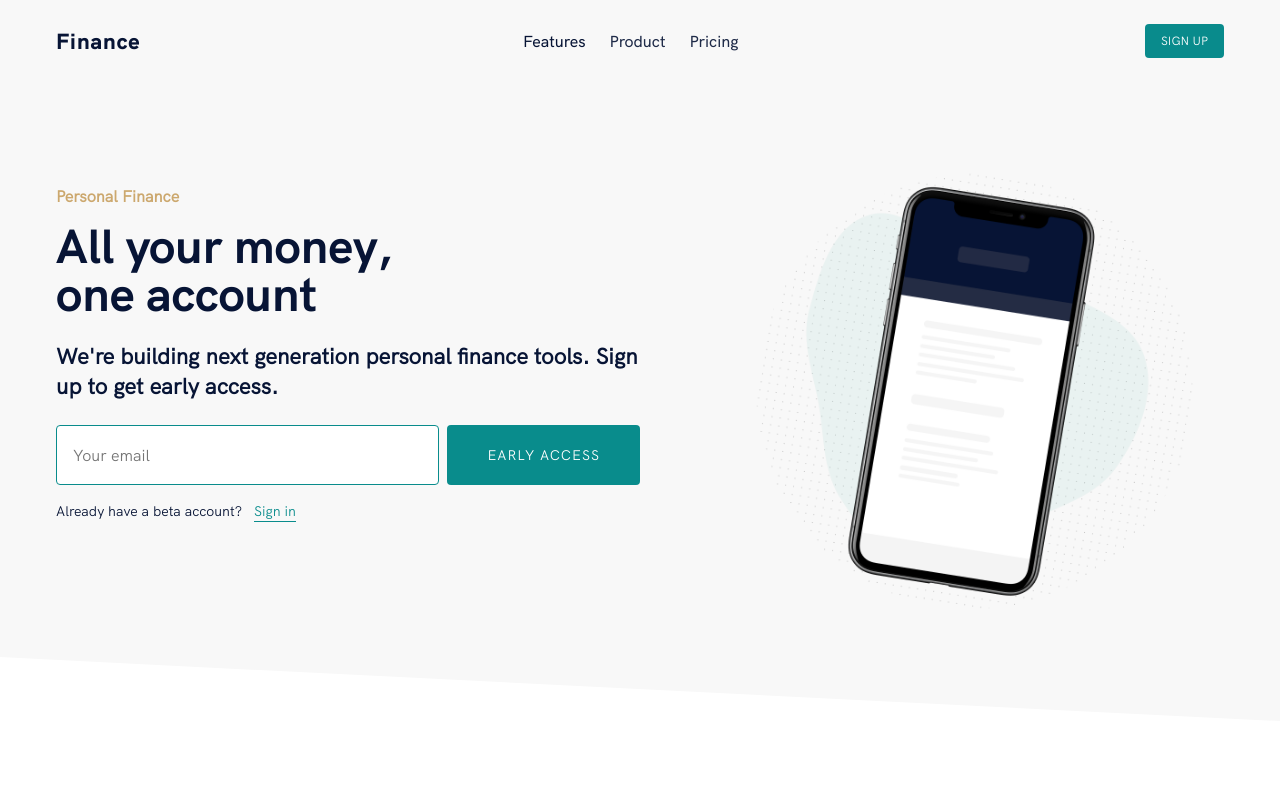
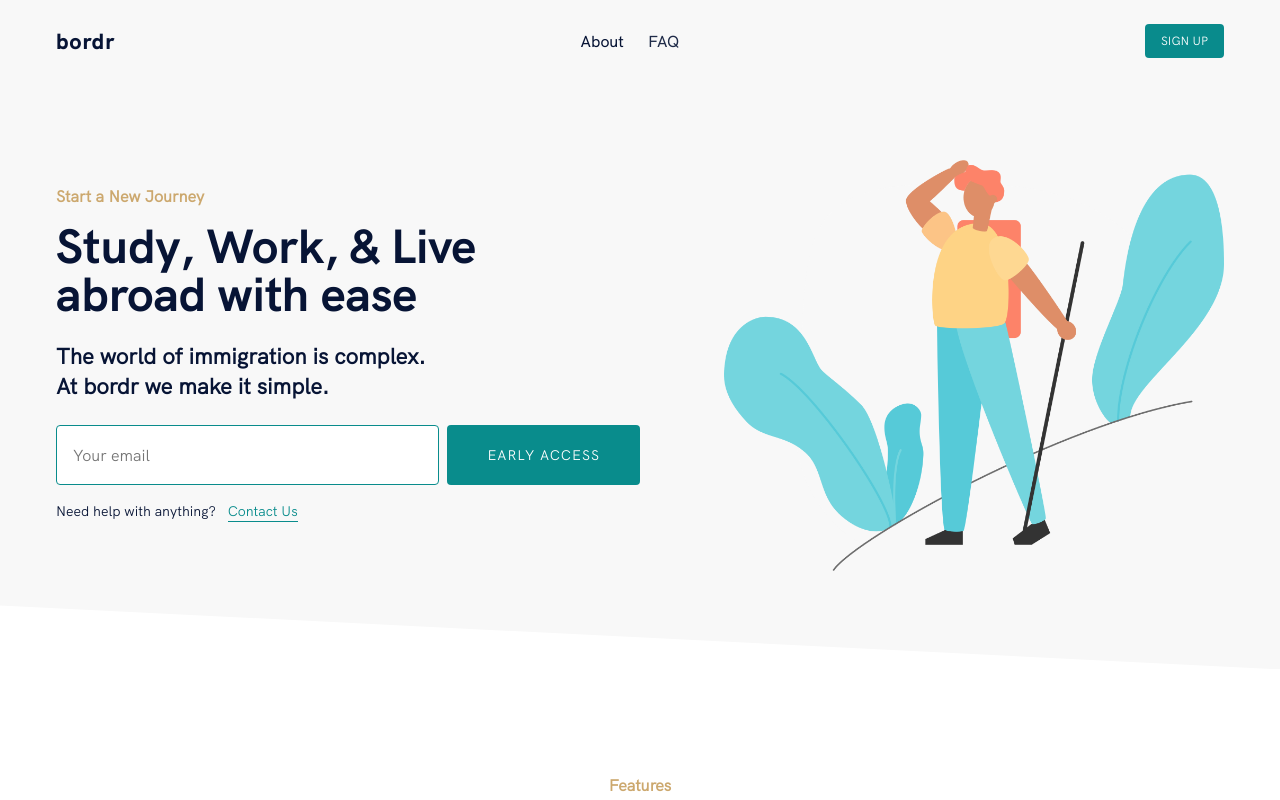
Before and after one commit to nobordr/bordr, a Gatsby site: page / in a window 1280 px wide. Shown: the top 800 px of the page. Built offline with nearby package versions, Linux system fonts and the light colour scheme; Gatsby itself is replaced by a stand-in of ours.

Commit message:
header area changed

```diff
--- a/gatsby-config.js
+++ b/gatsby-config.js
@@ -41,7 +41,7 @@ module.exports = {
         background_color: `#663399`,
         theme_color: `#663399`,
         display: `minimal-ui`,
-        icon: `src/images/gatsby-icon.png`,
+        icon: `src/images/favicon.png`,
       },
     },
     // this (optional) plugin enables Progressive Web App + Offline functionality
--- a/src/components/common/navigation/navigation.js
+++ b/src/components/common/navigation/navigation.js
@@ -15,7 +15,7 @@ import {
   ActionsContainer,
 } from "./style"
 
-const NAV_ITEMS = ["Features", "Product", "Pricing", ""]
+const NAV_ITEMS = ["About", "FAQ"]
 
 export default class Navigation extends Component {
   state = {
@@ -77,7 +77,7 @@ export default class Navigation extends Component {
           <Brand>
             <Scrollspy offset={-64} item={["top"]} currentClassName="active">
               <AnchorLink href="#top" onClick={this.closeMobileMenu}>
-                Finance
+                bordr
               </AnchorLink>
             </Scrollspy>
           </Brand>
@@ -96,7 +96,7 @@ export default class Navigation extends Component {
 
           <Mobile hide>{this.getNavList({})}</Mobile>
           <ActionsContainer>
-            <button>Sign up</button>
+            <button>Sign Up</button>
           </ActionsContainer>
         </StyledContainer>
         <Mobile>
--- a/src/components/sections/features.js
+++ b/src/components/sections/features.js
@@ -4,7 +4,7 @@ import styled from "styled-components"
 import { Section, Container } from "../global"
 
 const Features = () => (
-  <Section id="features">
+  <Section id="about">
     <StyledContainer>
       <Subtitle>Features</Subtitle>
       <SectionTitle>Smart money management</SectionTitle>
--- a/src/components/sections/header.js
+++ b/src/components/sections/header.js
@@ -8,7 +8,7 @@ import { Container } from "../global"
 const Header = () => {
   const data = useStaticQuery(graphql`
     query {
-      file(sourceInstanceName: { eq: "product" }, name: { eq: "green-skew" }) {
+      file(sourceInstanceName: { eq: "product" }, name: { eq: "057-hiker-man-colour" }) {
         childImageSharp {
           fluid(maxWidth: 1000) {
             ...GatsbyImageSharpFluid_tracedSVG
@@ -27,23 +27,22 @@ const Header = () => {
       <Container>
         <Flex>
           <HeaderTextGroup>
-            <Subtitle>Personal Finance</Subtitle>
+            <Subtitle>Start a New Journey</Subtitle>
             <h1>
-              All your money,
+              Study, Work, & Live
               <br />
-              one account
+              abroad with ease
             </h1>
             <h2>
-              We're building next generation personal finance tools. Sign up to
-              get early access.
+              The world of immigration is complex. <br/> At bordr we make it simple.
             </h2>
             <HeaderForm onSubmit={handleSubmit}>
               <HeaderInput placeholder="Your email" />
               <HeaderButton>Early access</HeaderButton>
             </HeaderForm>
             <FormSubtitle>
-              Already have a beta account?{" "}
-              <FormSubtitleLink to="/">Sign in</FormSubtitleLink>
+              Need help with anything?{" "}
+              <FormSubtitleLink to="/">Contact Us</FormSubtitleLink>
             </FormSubtitle>
           </HeaderTextGroup>
           <ImageWrapper>
```
Also changed, not shown: src/images/favicon.png (added), src/images/product/057-hiker-man-colour.png (added).
